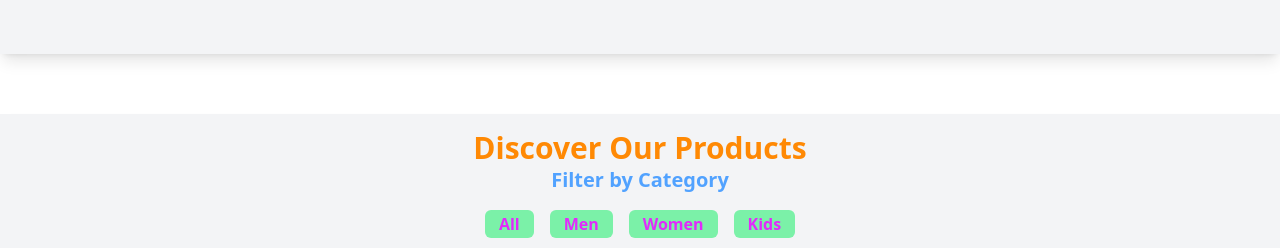
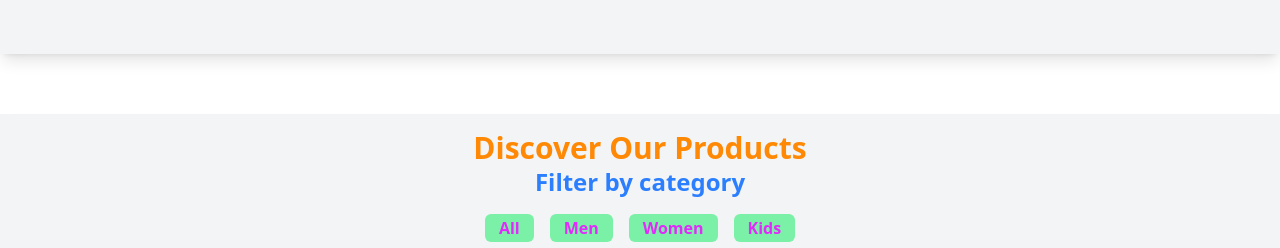
Before and after one commit to murugan9658/Online-clothes-store, a React (Vite) app: page / in a window 1280 px wide. Shown: the part 1440-1688 px from the top of the page. Built offline with nearby package versions, Linux system fonts and the light colour scheme; the HTML template or start-up script is replaced by a standard one.

Commit message:
product page header update

```diff
--- a/src/Components/ProductList.jsx
+++ b/src/Components/ProductList.jsx
@@ -42,22 +42,26 @@ const ProductList = () => {
 
   return (
     <div className="product-list-container bg-gray-100 pt-4 shadow-lg">
-      <motion.h1
-          initial={{ opacity: 0, x: -40 }}
-          animate={{ opacity: 1, x: 0 }}
-          transition={{ duration: 0.8, ease: "easeOut" }}
-          whileHover={{ scale: 1.05, color: "#3B82F6" }}
-          whileTap={{ scale: 0.95 }}
-          className="text-3xl text-center font-bold text-orange-400">Discover Our Products
-      </motion.h1>
-      <motion.h2
-          initial={{ opacity: 0, x: 40 }}
-          animate={{ opacity: 1, x: 0 }}
-          transition={{ duration: 0.8, ease: "easeOut" }}
-          whileHover={{ scale: 1.05, color: "#f97316"  }}
-          whileTap={{ scale: 0.95 }}
-          className="text-center text-xl font-semibold text-blue-400  ">Filter by Category
-      </motion.h2>
+      <div className="felx flex-col text-center items-center justify-center">
+          <h1>
+              < motion.span
+              initial={{ opacity: 0, x: -40 }}
+              animate={{ opacity: 1, x: 0 }}
+              transition={{ duration: 0.8, ease: "easeOut" }}
+              whileHover={{ scale: 1.05, color: "#6b7280" }}
+              whileTap={{ scale: 0.95 }}
+              className="text-3xl  font-bold text-orange-400 inline-block" >Discover Our Products</motion.span>
+          </h1>
+          <h2>
+              < motion.span
+              initial={{ opacity: 0, x: 40 }}
+              animate={{ opacity: 1, x: 0 }}
+              transition={{ duration: 0.8, ease: "easeOut" }}
+              whileHover={{ scale: 1.05, color: "#3B82F6" }}
+              whileTap={{ scale: 0.95 }}
+              className="text-2xl  font-bold text-blue-500 inline-block" >Filter by category</motion.span>
+          </h2>
+      </div>
       <div className="flex justify-center gap-4 p-4">
         <button className="cursor-pointer py-0.5 px-3.5 font-bold hover:bg-green-500 hover:text-black transition duration-500 rounded-md bg-green-300 text-fuchsia-500" onClick={() => setFilter("All")}>All</button>
         <button className="cursor-pointer py-0.5 px-3.5 font-bold hover:bg-green-500 hover:text-black transition duration-500 rounded-md bg-green-300 text-fuchsia-500" onClick={() => setFilter("Men")}>Men</button>
```
